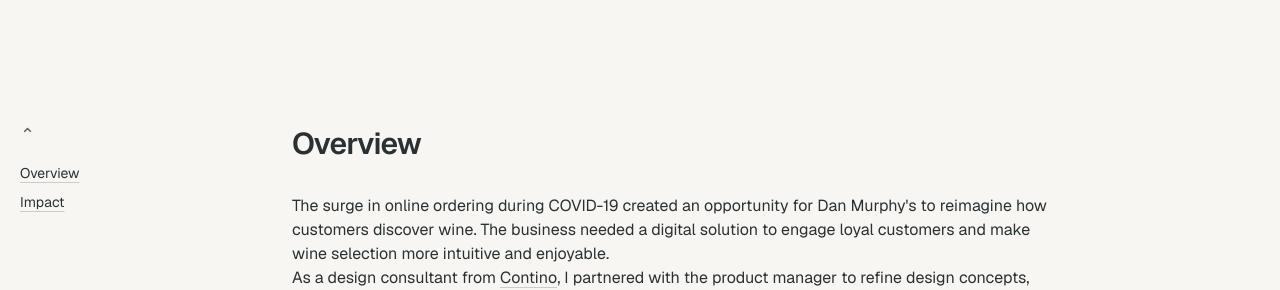
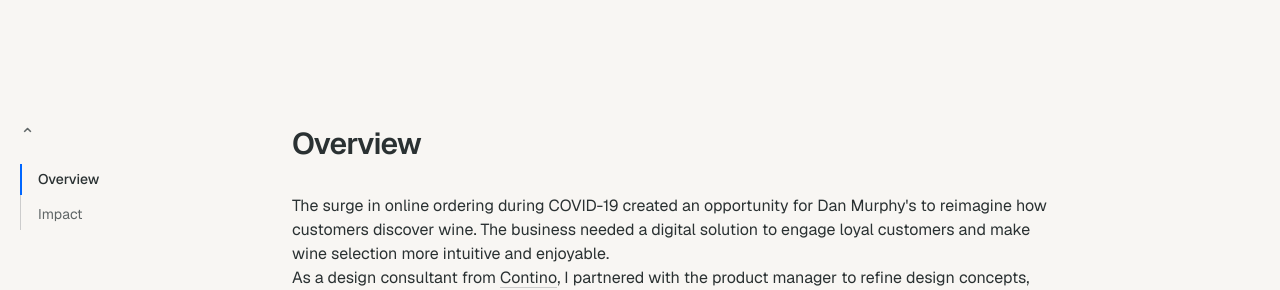
Before and after one commit to mikepotter-jpeg/michael-potter-portfolio, a Next.js app: page /work/dan-picked in a window 1280 px wide. Shown: the part 1421-1711 px from the top of the page. Built offline with nearby package versions, Linux system fonts and the light colour scheme.

Commit message:
Add active section indicator to table of contents

```diff
--- a/app/work/[slug]/page.tsx
+++ b/app/work/[slug]/page.tsx
@@ -3,6 +3,7 @@
 import Image from 'next/image'
 import { notFound } from 'next/navigation'
 import { getProjectBySlug, getAllProjects } from '@/lib/projects'
+import TableOfContents from '@/components/table-of-contents'
 
 interface Props {
   params: { slug: string }
@@ -104,33 +105,7 @@
             {/* Sticky Sidebar TOC - Left column on xl screens */}
             {project.tableOfContents && project.tableOfContents.length > 0 && (
               <aside className="hidden xl:block w-48 shrink-0">
-                <nav
-                  aria-label="Page contents"
-                  className="sticky top-32"
-                >
-                  {/* Back to top */}
-                  <a
-                    href="#top"
-                    className="no-underline block text-text-tertiary hover:text-action transition-colors mb-5 text-lg leading-none"
-                    aria-label="Back to top"
-                  >
-                    ⌃
-                  </a>
-
-                  {/* Section links */}
-                  <ul className="space-y-2.5 text-sm">
-                    {project.tableOfContents.map((item) => (
-                      <li key={item.id}>
-                        <a
-                          href={`#${item.id}`}
-                          className="block text-text-tertiary hover:text-text-primary transition-colors leading-snug"
-                        >
-                          {item.title}
-                        </a>
-                      </li>
-                    ))}
-                  </ul>
-                </nav>
+                <TableOfContents items={project.tableOfContents} />
               </aside>
             )}
 
--- /dev/null
+++ b/components/table-of-contents.tsx
@@ -0,0 +1,88 @@
+'use client'
+
+import { useEffect, useState } from 'react'
+
+interface TocItem {
+  id: string
+  title: string
+}
+
+interface TableOfContentsProps {
+  items: TocItem[]
+}
+
+export default function TableOfContents({ items }: TableOfContentsProps) {
+  const [activeId, setActiveId] = useState<string>('')
+
+  useEffect(() => {
+    const observer = new IntersectionObserver(
+      (entries) => {
+        entries.forEach((entry) => {
+          if (entry.isIntersecting) {
+            setActiveId(entry.target.id)
+          }
+        })
+      },
+      {
+        rootMargin: '-80px 0px -80% 0px',
+        threshold: 0,
+      }
+    )
+
+    // Observe all section elements
+    items.forEach((item) => {
+      const element = document.getElementById(item.id)
+      if (element) {
+        observer.observe(element)
+      }
+    })
+
+    return () => {
+      items.forEach((item) => {
+        const element = document.getElementById(item.id)
+        if (element) {
+          observer.unobserve(element)
+        }
+      })
+    }
+  }, [items])
+
+  return (
+    <nav
+      aria-label="Page contents"
+      className="sticky top-32"
+    >
+      {/* Back to top */}
+      <a
+        href="#top"
+        className="no-underline block text-text-tertiary hover:text-action transition-colors mb-5 text-lg leading-none"
+        aria-label="Back to top"
+      >
+        ⌃
+      </a>
+
+      {/* Section links */}
+      <ul className="space-y-1 text-sm border-l border-border">
+        {items.map((item) => {
+          const isActive = activeId === item.id
+          return (
+            <li key={item.id}>
+              <a
+                href={`#${item.id}`}
+                className={`
+                  no-underline block pl-4 py-1.5 -ml-px border-l-2 transition-colors leading-snug
+                  ${isActive
+                    ? 'border-action text-text-primary font-medium'
+                    : 'border-transparent text-text-tertiary hover:text-text-primary hover:border-text-tertiary'
+                  }
+                `}
+              >
+                {item.title}
+              </a>
+            </li>
+          )
+        })}
+      </ul>
+    </nav>
+  )
+}
```
